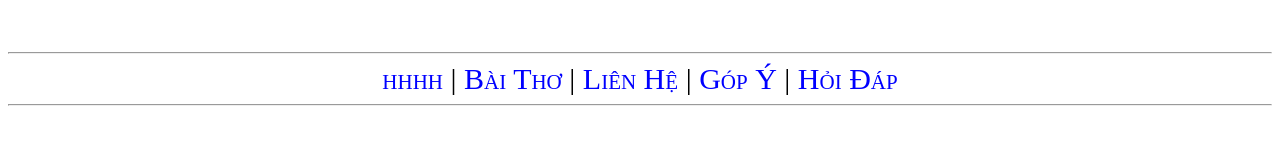
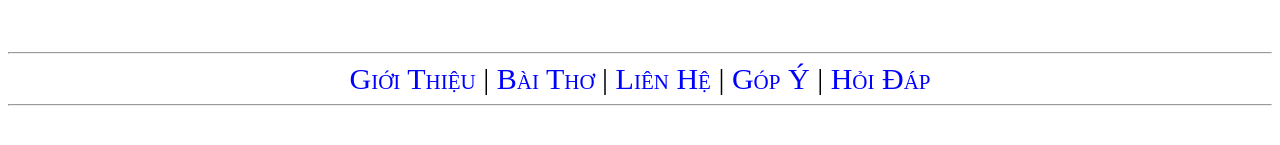
Before and after one commit to VanPHUONHG/Van_Phuong, a plain HTML site: page baitap.html in a window 1280 px wide. Shown: the part 343-488 px from the top of the page. Drawn offline with Linux system fonts and the light colour scheme.

Commit message:
vanphuong

```diff
--- a/baitap.html
+++ b/baitap.html
@@ -17,7 +17,7 @@
     </div>
     <hr>
     <div class="menu">
-        <a href="gioithieu.html">hhhh </a>|
+        <a href="gioithieu.html"> Giới Thiệu </a>|
         <a href="baitho.html">Bài Thơ </a>|
         <a href="#">Liên Hệ </a>|
         <a href="# ">Góp Ý </a>|
```
